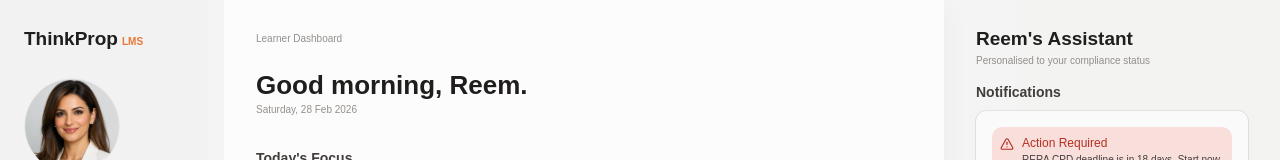
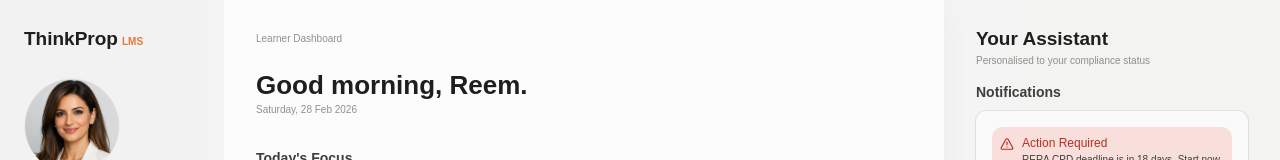
Before and after one commit to Gianeo/thinkprop, a Next.js app: page /learner/dashboard in a window 1280 px wide. Shown: the top 160 px of the page. Built offline with nearby package versions, Linux system fonts and the light colour scheme; a web font is replaced by a local one.

Commit message:
UI learner app 01/03/26

```diff
--- a/app/learner/dashboard/page.tsx
+++ b/app/learner/dashboard/page.tsx
@@ -490,7 +490,10 @@ export default function LearnerDashboardPage() {
                           </span>
                           <span className="type-body-sm text-muted">{course.nextDate}</span>
                         </div>
-                        <span className="type-caption text-muted">Preview only</span>
+                        <Button variant="link" size="sm" className="h-auto p-0 type-body-sm font-semibold text-state-enrolled">
+                          View Details
+                          <ArrowRight size={14} />
+                        </Button>
                       </div>
                     </CardContent>
                   </Card>
@@ -502,7 +505,7 @@ export default function LearnerDashboardPage() {
 
         <aside className="hidden w-80 shrink-0 flex-col overflow-y-auto xl:flex pr-4">
           <div className="shrink-0 p-4 pt-6">
-            <p className="type-title-sm">Reem&apos;s Assistant</p>
+            <p className="type-title-sm">Your Assistant</p>
             <p className="type-caption text-muted">Personalised to your compliance status</p>
           </div>
 
```
